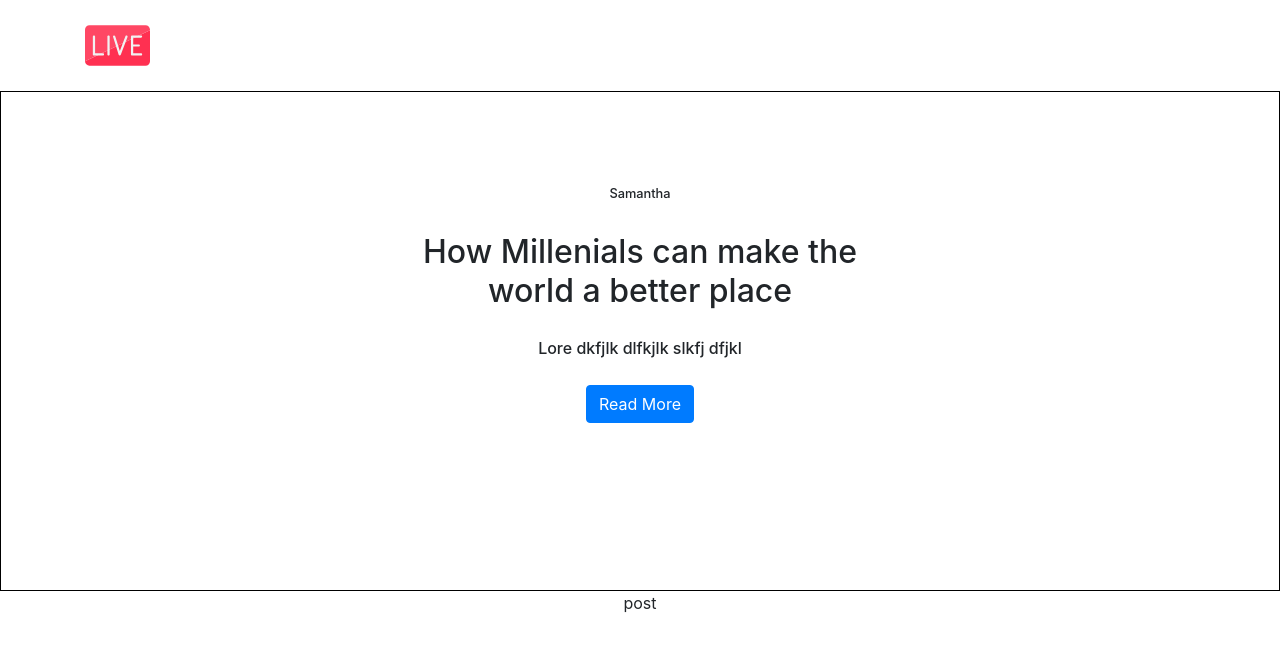
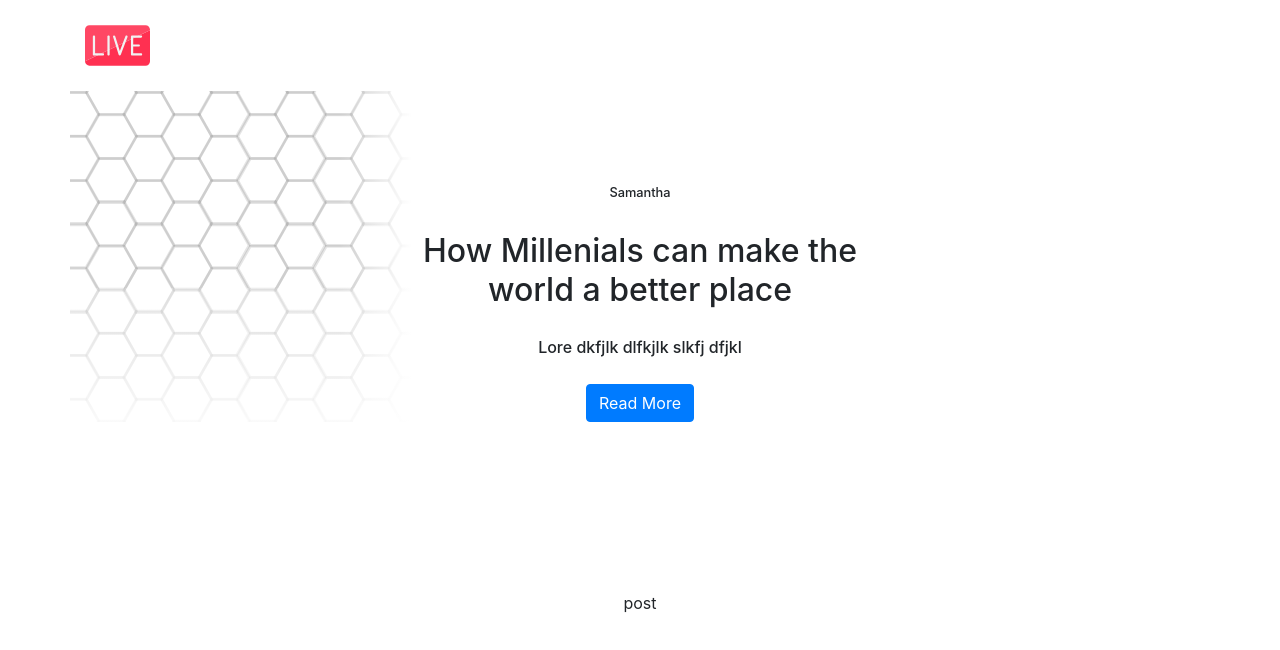
Before and after one commit to RGHuynh/news-app, a React (Create React App) app in the folder client/: page / in a window 1280 px wide. Shown: the top 650 px of the page. Built offline with nearby package versions, Linux system fonts and the light colour scheme.

Commit message:
Add background to header

```diff
--- a/client/src/components/header/index.css
+++ b/client/src/components/header/index.css
@@ -1,5 +1,4 @@
 .masthead {
-    border: 1px solid black;
     height: 500px;
 }
 
@@ -7,6 +6,9 @@
     display: flex;
     justify-content: center;
     padding-top: 4rem;
+    background-size: cover;
+    background-repeat: no-repeat;
+    background-position: center center;
 }
 
 .author-wrapper {
--- a/client/src/components/header/index.jsx
+++ b/client/src/components/header/index.jsx
@@ -1,10 +1,11 @@
 import React from 'react';
+import Background from '../../pictures/background.svg'
 import './index.css';
 
 export default function Header() {
     return(
         <header className="masthead">
-            <div className="masthead-container">
+            <div className="container masthead-container" style={{backgroundImage: `url(${Background})`}}>
                 <div className="newsBio-container">
                     <div className="author-wrapper">
                         <h1 className="author">Samantha</h1>
```
Also changed, not shown: client/src/pictures/background.svg (added).
